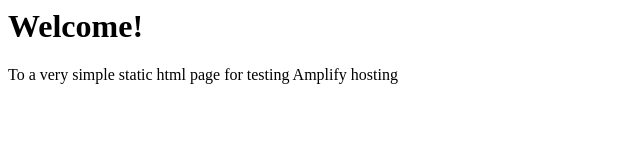
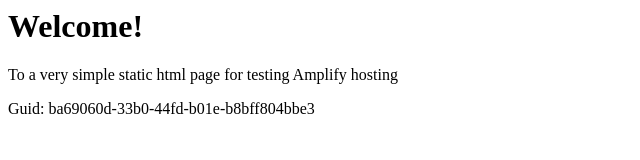
Before and after one commit to aws-aemilia-hkg/Github-PR-Commit-Integration-Test-DoNotTouch-v1-preprod-ap-east-1, a website: page src/index.html in a window 1280 px wide. Shown: the whole page, without its empty margins (0-640 px from the left). Drawn offline with Linux system fonts and the light colour scheme.

Commit message:
commit from integ tests

```diff
--- a/src/index.html
+++ b/src/index.html
@@ -1,3 +1,5 @@
+
+
 <html lang="en">
 
 <head>
@@ -10,6 +12,6 @@
 <body>
     <h1>Welcome!</h1>
     <p>To a very simple static html page for testing Amplify hosting</p>
-</body>
+    <p>Guid: ba69060d-33b0-44fd-b01e-b8bff804bbe3</p></body>
 
 </html>
```
